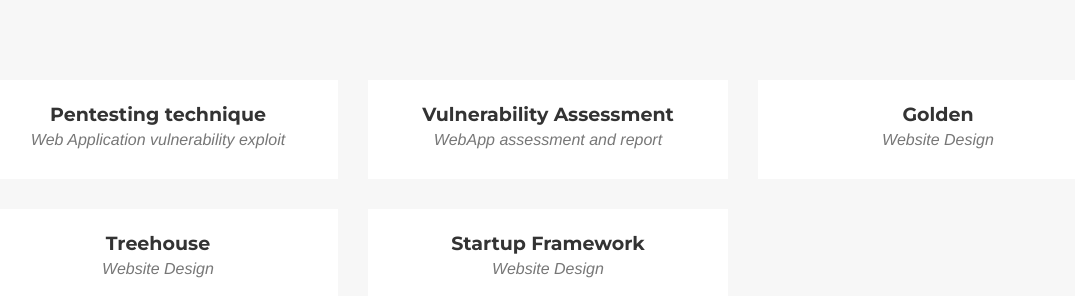
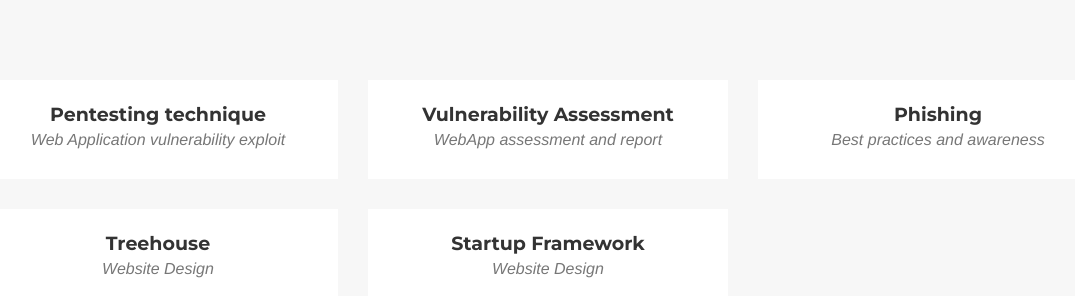
Before and after one commit to elizabethude/lizude.github.io, a Jekyll site: the page built from _posts/2014-07-16-project-3.markdown, in a window 1280 px wide and 900 px high, scrolled down 1698 px. Shown: the part 157-453 px from the top of the window, without its empty margins (92-1167 px from the left). Built offline with Jekyll 4.4.1, drawn with Linux system fonts in a browser that asks for light colours; nearby versions of some CDN libraries; some web fonts are replaced; library files that are not in the unit come from our copies; a file with an impossible date is left out.

Commit message:
Update 2014-07-16-project-3.markdown

```diff
--- a/_posts/2014-07-16-project-3.markdown
+++ b/_posts/2014-07-16-project-3.markdown
@@ -1,6 +1,6 @@
 ---
-title: Golden
-subtitle: Website Design
+title: Phishing
+subtitle: Best practices and awareness
 layout: default
 modal-id: 3
 date: 2014-07-16
```
Also changed, not shown: other parts of _posts/2014-07-16-project-3.markdown (+2 -2 lines).
